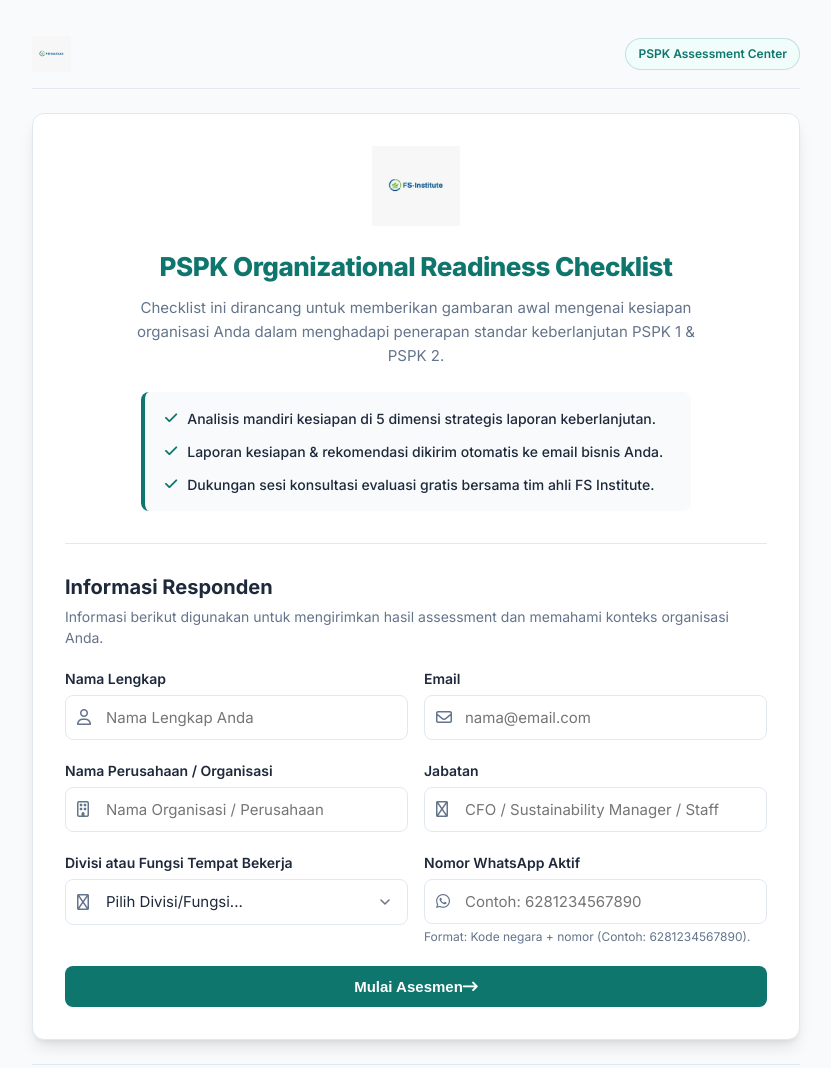
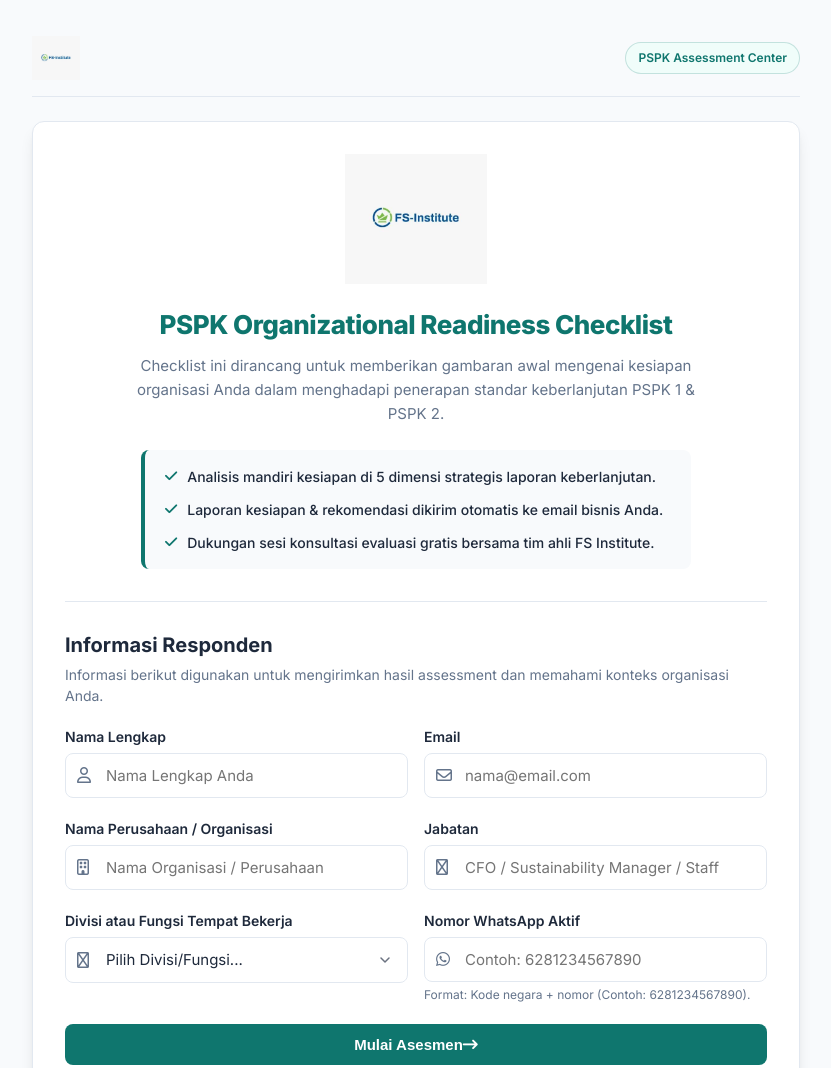
Before and after one commit to dickymaul7/PSPK-Assessment, a website: page public/index.html in a window 1280 px wide. Shown: the top 1068 px of the page, without its empty margins (224-1055 px from the left). Drawn offline with Linux system fonts and the light colour scheme.

Commit message:
Add files via upload

```diff
--- a/public/style.css
+++ b/public/style.css
@@ -825,14 +825,14 @@ body {
 }
 
 .hero-logo {
-  height: 80px;
+  height: 130px;
   width: auto;
   max-width: 100%;
   object-fit: contain;
 }
 
 .header-logo {
-  height: 36px;
+  height: 44px;
   width: auto;
   display: block;
 }
```
